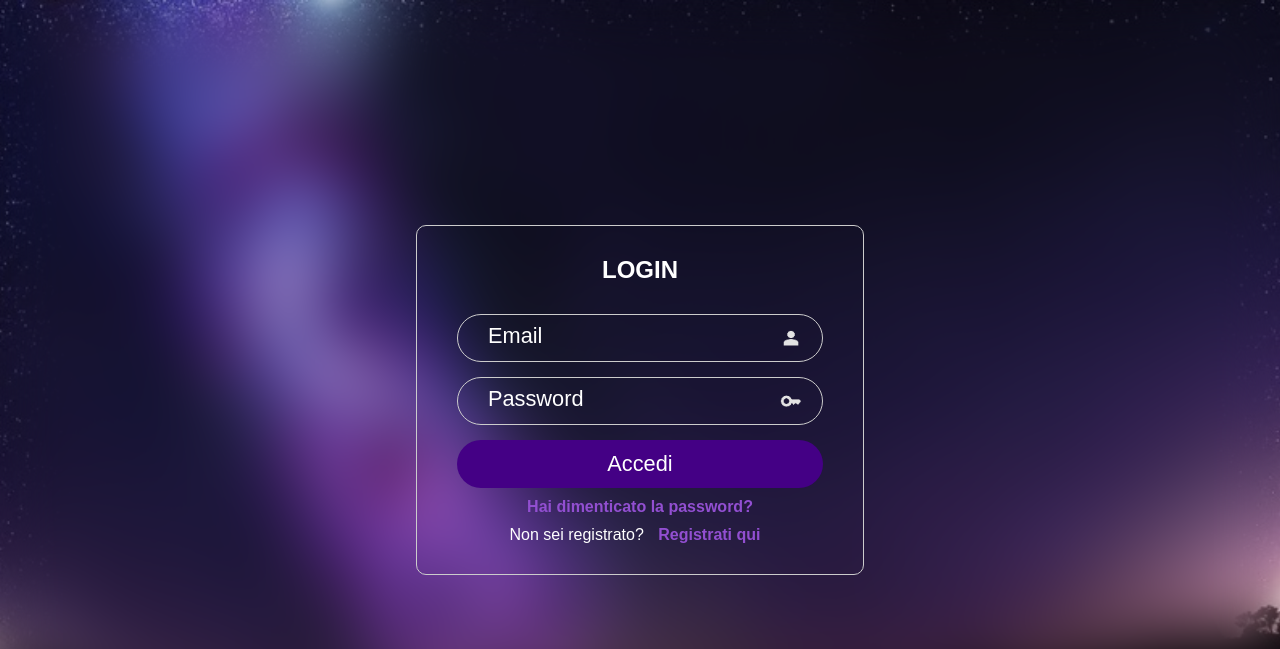
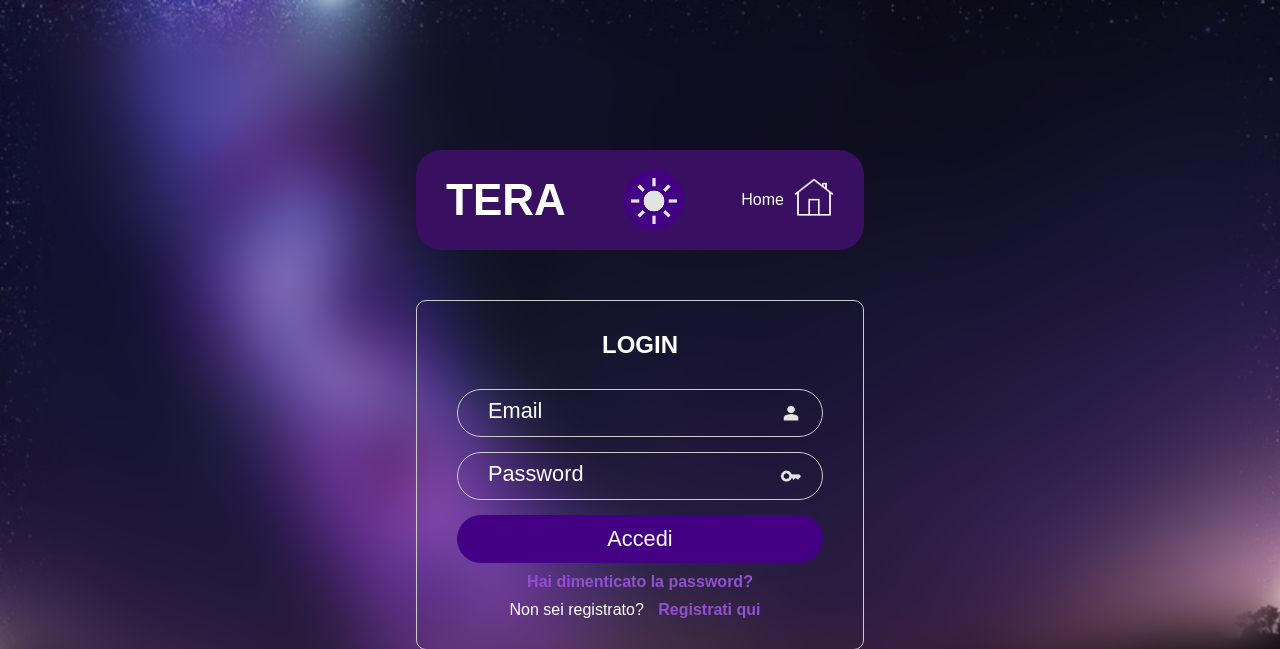
Before and after one commit to Michele-Pio-Russo/Tecnologie-Web, a PHP site: page /html/login.html in a window 1280 px wide. Shown: the top 649 px of the page. Run offline with PHP 8.4, Linux system fonts and the light colour scheme.

Commit message:
modifche login

```diff
--- a/css/log.css
+++ b/css/log.css
@@ -20,6 +20,90 @@ body
     min-height: 100vh;
     backdrop-filter: blur(30px);
 }
+
+
+
+/* =========================================
+   2. HEADER
+   ========================================= */
+.header {
+    width: clamp(100px, 35vw, 100%);
+    display: flex;
+    background-color: #390F61;
+    color: #fff;
+    padding: 20px 10px;
+    align-items: center;
+    justify-content: space-between;
+    border-radius: 25px;
+    margin-bottom: 50px;
+}
+
+.logo {
+    padding-left: 20px;
+    font-weight: 700;
+    font-size: 22px;
+}
+
+.login {
+    display: flex;
+    align-items: center;
+    gap: 10px;
+    padding-right: 20px;
+}
+
+.home-icon {
+    width: 40px;
+    height: auto;
+    transition: transform 0.3s ease-in-out;
+}
+
+.home-icon:hover {
+    transform: scale(1.1);
+}
+/* =========================================
+   SPECIALE. TEMA CHIARO/SCURO
+   ========================================= */
+.theme-icon {
+    display: flex;
+    align-items: center;
+    justify-content: center;
+    border-radius: 50%;
+    background-color: #440085;
+    width: 60px;
+    height: 60px;
+}
+.theme-icon button {
+    background: none;
+    border: none;
+    padding: 0;
+    margin: 0;
+    cursor: pointer;
+}
+.dark-mode .header {
+    background-color: #222;
+    color: #fff;
+}
+
+
+.theme-icon img {
+    cursor: pointer;
+}
+.theme-icon img:last-child {
+    display: none;
+}
+.dark-mode .theme-icon img:first-child {
+    display: none;
+}
+.dark-mode .theme-icon img:last-child {
+    display: block;
+}
+
+
+/* =========================================
+   3. FORM DI LOGIN/REGISTRAZIONE
+   ========================================= */
+
+
 .login-form {
     color: white;
     text-align: center;
--- a/html/animazione.html
+++ b/html/animazione.html
@@ -22,8 +22,9 @@
             </div>
         <div class="login">
             <p>Login</p>
+            <a href="/html/login.html" title="Vai alla pagina di accesso">
             <img src="/imgs/Home/login-logout-white-icon-11642597802btccm3uuci-removebg-preview.png"
-                alt="Immagine Login" class="login-icon" />
+                alt="Immagine Login" class="login-icon" /></a>
         </div>
     </div>
 
--- a/html/cinema.html
+++ b/html/cinema.html
@@ -28,8 +28,9 @@
             </div>
         <div class="login">
             <p>Login</p>
+            <a href="/html/login.html" title="Vai alla pagina di accesso">
             <img src="/imgs/Home/login-logout-white-icon-11642597802btccm3uuci-removebg-preview.png"
-                alt="Immagine Login" class="login-icon" />
+                alt="Immagine Login" class="login-icon" /></a>
         </div>
     </div>
 
--- a/html/forum.html
+++ b/html/forum.html
@@ -21,7 +21,9 @@
             </div>
                 <div class="login">
                                 <p>Login</p>
-                                <img src="/imgs/Home/login-logout-white-icon-11642597802btccm3uuci-removebg-preview.png" alt="Immagine Login" class="login-icon"/>
+                                <a href="/html/login.html" title="Vai alla pagina di accesso">
+            <img src="/imgs/Home/login-logout-white-icon-11642597802btccm3uuci-removebg-preview.png"
+                alt="Immagine Login" class="login-icon" /></a>
                 </div>
                 </div>
         <div class="main-content">
--- a/html/hip-hop.html
+++ b/html/hip-hop.html
@@ -30,8 +30,9 @@
         </div>
         <div class="login">
             <p>Login</p>
-            <img src="/imgs/Home/login-logout-white-icon-11642597802btccm3uuci-removebg-preview.png"
-                alt="Immagine Login" class="login-icon" />
+            <a href="/html/login.html" title="Vai alla pagina di accesso">
+                <img src="/imgs/Home/login-logout-white-icon-11642597802btccm3uuci-removebg-preview.png"
+                    alt="Immagine Login" class="login-icon" /></a>
         </div>
     </div>
 
--- a/html/login.html
+++ b/html/login.html
@@ -9,6 +9,23 @@
     <script type="text/javascript" src="../../js/index.js" defer></script>
 </head>
 <body>
+    <div class="header">
+        <div class="logo">
+            <h1>TERA</h1>
+        </div>
+        <div class="theme-icon" title="Cambia al tema Scuro">
+                <button id="theme-button">
+                    <img src="/imgs/Tema/light_mode.png" alt="Immagine Tema Chiaro"/>
+                    <img src="/imgs/Tema/dark_mode.png" alt="Immagine Tema Scuro"/>
+                </button>
+            </div>
+        <div class="login">
+            <p>Home</p>
+            <a href="/html/home.html" title="Vai alla pagina principale">
+            <img src="../../imgs/Home/Icone/icons8-home-100.png"
+                alt="Immagine Home" class="home-icon" /></a>
+        </div>
+    </div>
     <div class="login-form">
         <h2>LOGIN</h2>
         <form action="" method="POST">
--- a/html/menzioni.html
+++ b/html/menzioni.html
@@ -22,8 +22,9 @@
             </div>
         <div class="login">
             <p>Login</p>
+            <a href="/html/login.html" title="Vai alla pagina di accesso">
             <img src="/imgs/Home/login-logout-white-icon-11642597802btccm3uuci-removebg-preview.png"
-                alt="Immagine Login" class="login-icon" />
+                alt="Immagine Login" class="login-icon" /></a>
         </div>
     </div>
     <div class="main-content">
--- a/html/videogiochi.html
+++ b/html/videogiochi.html
@@ -22,8 +22,9 @@
             </div>
         <div class="login">
             <p>Login</p>
+            <a href="/html/login.html" title="Vai alla pagina di accesso">
             <img src="/imgs/Home/login-logout-white-icon-11642597802btccm3uuci-removebg-preview.png"
-                alt="Immagine Login" class="login-icon" />
+                alt="Immagine Login" class="login-icon" /></a>
         </div>
     </div>
     <div class="main-content">
```
Also changed, not shown: html/home.html (+5 -3 lines).
